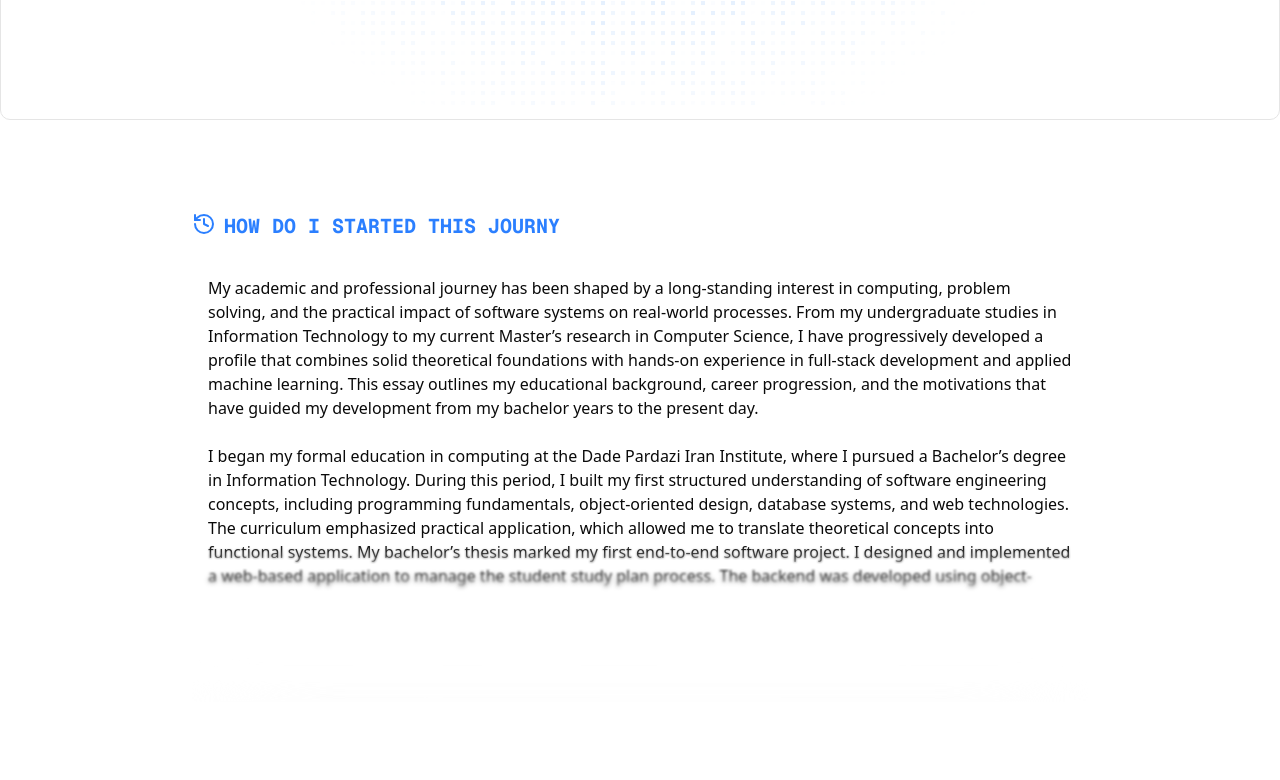
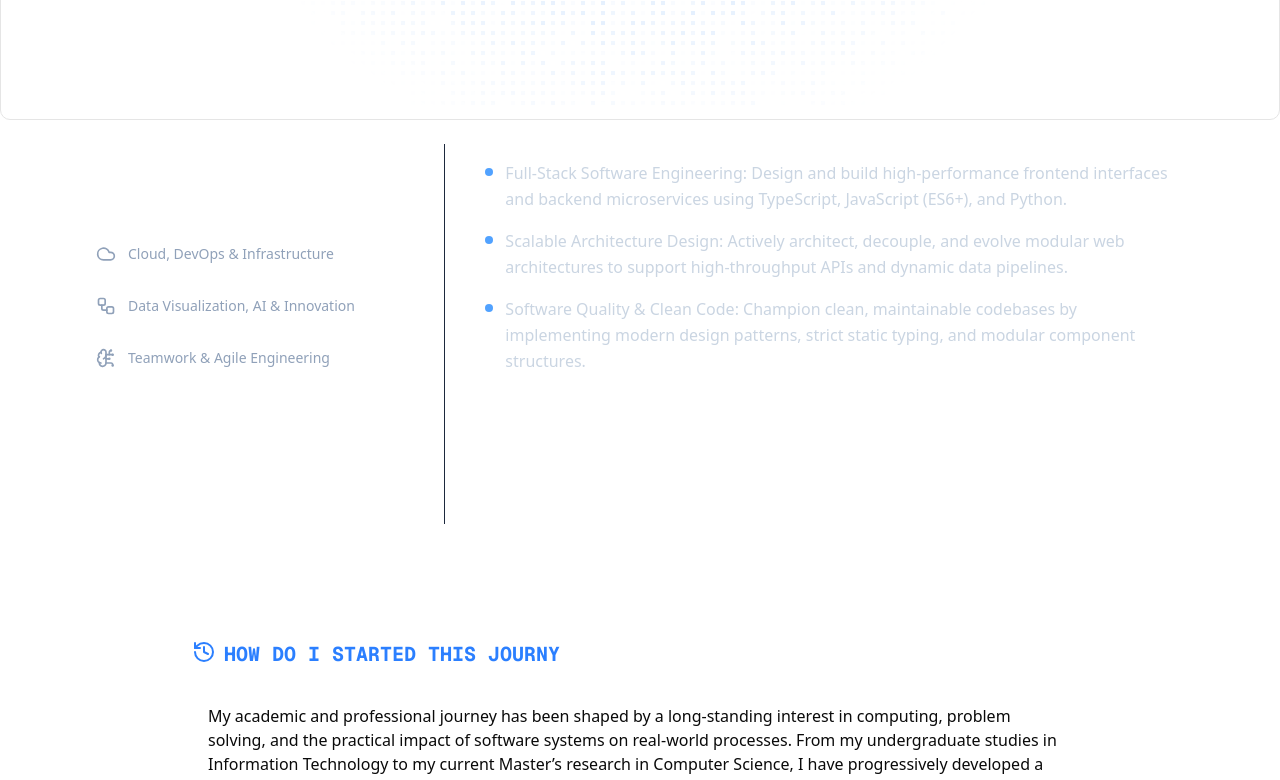
Before and after one commit to Ben-Najafloo/Magic-UI, a Next.js app: page / in a window 1280 px wide. Shown: the part 680-1460 px from the top of the page. Built offline with nearby package versions, Linux system fonts and the light colour scheme.

Commit message:
update the cv

```diff
--- a/src/app/(profile)/page.jsx
+++ b/src/app/(profile)/page.jsx
@@ -6,6 +6,7 @@ import History from "@/components/History";
 import JobEx from "@/components/JobEx";
 import { MarqueeSkills } from "@/components/MarqueeSkills";
 import { MorphinSkills } from "@/components/MorphinSkills";
+import Skills from "@/components/Skills";
 import { University } from "@/components/University";
 import WhatIDo from "@/components/WhatIDo";
 
@@ -16,6 +17,7 @@ export default function Home() {
 
       <div>
         <Hero />
+        <Skills />
         <History />
         <WhatIDo />
         <JobEx />
--- a/src/components/Menu.jsx
+++ b/src/components/Menu.jsx
@@ -7,13 +7,13 @@ import { TbFileCv } from "react-icons/tb";
 export function Menu() {
 
     const links = [
-        {
-            title: "CV",
-            icon: (
-                <TbFileCv className="h-full w-full text-neutral-500 dark:text-neutral-300" />
-            ),
-            href: "/cv",
-        },
+        // {
+        //     title: "CV",
+        //     icon: (
+        //         <TbFileCv className="h-full w-full text-neutral-500 dark:text-neutral-300" />
+        //     ),
+        //     href: "/cv",
+        // },
         {
             title: "History",
             icon: (
--- /dev/null
+++ b/src/components/Skills.jsx
@@ -0,0 +1,108 @@
+"use client";
+
+import React, { useState } from "react";
+import {
+    Code2,
+    Cloud,
+    Workflow,
+    BrainCircuit,
+    Users
+} from "lucide-react";
+import { ambientOcclusion } from "three/src/nodes/core/PropertyNode.js";
+
+const tabData = [
+    {
+        id: "tech-dev",
+        title: "Technical development & architecture",
+        icon: Code2,
+        points: [
+            "Full-Stack Software Engineering: Design and build high-performance frontend interfaces and backend microservices using TypeScript, JavaScript (ES6+), and Python.",
+            "Scalable Architecture Design: Actively architect, decouple, and evolve modular web architectures to support high-throughput APIs and dynamic data pipelines.",
+            "Software Quality & Clean Code: Champion clean, maintainable codebases by implementing modern design patterns, strict static typing, and modular component structures."
+        ],
+    },
+    {
+        id: "cloud-infra",
+        title: "Cloud, DevOps & Infrastructure",
+        icon: Cloud,
+        points: [
+            "Cloud Infrastructure & Deployment: Deploy, host, and manage scalable cloud applications leveraging AWS services, Vercel, Docker containers, and modern serverless architectures.",
+            "CI/CD & Release Automation: Build and maintain automated build, test, and deployment pipelines to ensure rapid, zero-downtime releases and reliable integration environments.",
+            "System Optimization: Optimize client- and server-side performance, core web vitals, and database query efficiency across PostgreSQL and MongoDB ecosystems.",
+        ],
+    },
+    {
+        id: "data-visualization",
+        title: "Data Visualization, AI & Innovation",
+        icon: Workflow,
+        points: [
+            "AI System Integration: Integrate machine learning models, NLP pipelines, and LLM interfaces directly into intuitive, user-facing web applications.",
+            "Complex Data Visualization: Develop dynamic, high-density dashboard components using Chart.js to render multidimensional analytical metrics and real-time data cleanly.",
+            "Interactive Tooling: Construct advanced search, filtering, and automated qualitative data engines to simplify complex data structures for end-users.",
+        ],
+    },
+    {
+        id: "ai-innovation",
+        title: "Teamwork & Agile Engineering",
+        icon: BrainCircuit,
+        points: [
+            "Cross-Functional Collaboration: Partner effectively with UI/UX designers, product owners, and cross-functional teams to translate strategic goals into robust technical requirements.",
+            "Agile Engineering Culture: Drive agile development practices (Scrum/Kanban) using Jira and Git, actively participating in sprint planning, code reviews, and pair programming.",
+            "Technical Mentorship: Guide junior engineers, document global standards, and foster an environment focused on continuous technical learning and quality engineering.",
+
+        ],
+    },
+];
+
+export default function Skills() {
+    const [activeTab, setActiveTab] = useState(tabData[0].id);
+
+    const activeContent = tabData.find((tab) => tab.id === activeTab);
+
+    return (
+        <div className="w-full bg-background lg:px-20 mx-auto p-6 ">
+            <div className="flex flex-col md:flex-row gap-6 min-h-[380px]">
+
+                {/* Left Side: Vertical Tabs Navigation */}
+                <div className="w-full md:w-1/3 flex flex-col gap-2 border-b md:border-b-0 md:border-r border-slate-800 pr-0 md:pr-4">
+                    {tabData.map((tab) => {
+                        const Icon = tab.icon;
+                        const isActive = activeTab === tab.id;
+
+                        return (
+                            <button
+                                key={tab.id}
+                                onClick={() => setActiveTab(tab.id)}
+                                className={`flex items-center gap-3 w-full text-left px-4 py-3 rounded-lg transition-all duration-200 font-medium text-sm ${isActive
+                                    ? "text-xl font-bold text-white"
+                                    : "text-slate-400 hover:text-slate-200 hover:bg-slate-800/60"
+                                    }`}
+                            >
+                                <Icon className={`w-5 h-5 flex-shrink-0 ${isActive ? "text-white" : "text-slate-400"}`} />
+                                <span>{tab.title}</span>
+                            </button>
+                        );
+                    })}
+                </div>
+
+                {/* Right Side: Tab Content Panel */}
+                <div className="w-full md:w-2/3 p-4 flex flex-col ">
+                    {activeContent && (
+                        <div className="space-y-6 transition-opacity duration-300">
+
+                            <ul className="space-y-4">
+                                {activeContent.points.map((point, index) => (
+                                    <li key={index} className="flex items-start gap-3 text-slate-300">
+                                        <span className="h-2 w-2 rounded-full bg-blue-400 mt-2 flex-shrink-0" />
+                                        <span className="leading-relaxed text-sm md:text-base">{point}</span>
+                                    </li>
+                                ))}
+                            </ul>
+                        </div>
+                    )}
+                </div>
+
+            </div>
+        </div>
+    );
+}
--- a/src/components/WhatIDo.jsx
+++ b/src/components/WhatIDo.jsx
@@ -48,7 +48,7 @@ const WhatIDo = () => {
                     "inset-x-0 inset-y-[-30%] h-[200%] skew-y-12"
                 )}
             />
-            <div className='text-left mb-11 w-full lg:px-20 gap-y-2 flex justify-between'>
+            <div className='text-left mb-11 w-full lg:px-20 px-3 gap-y-2 flex justify-between'>
                 <div>
                     <span className="text-2xl">Projects</span>
                     <p>A curated collection of digital experiences; Turning ideas into functional code.</p>
```
